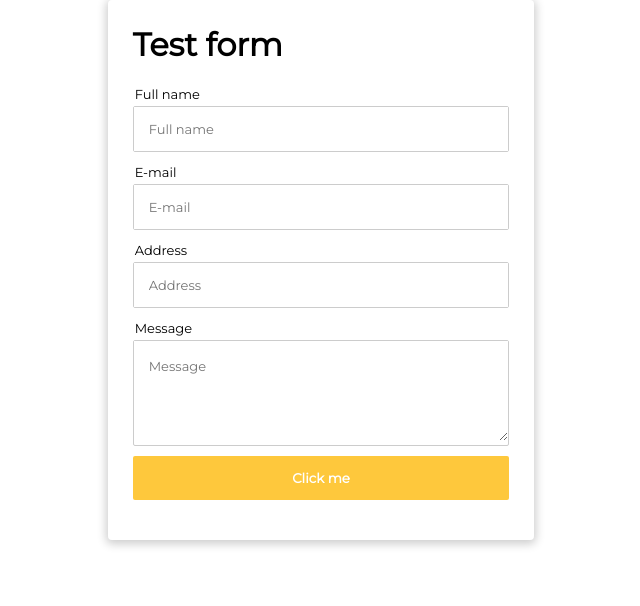
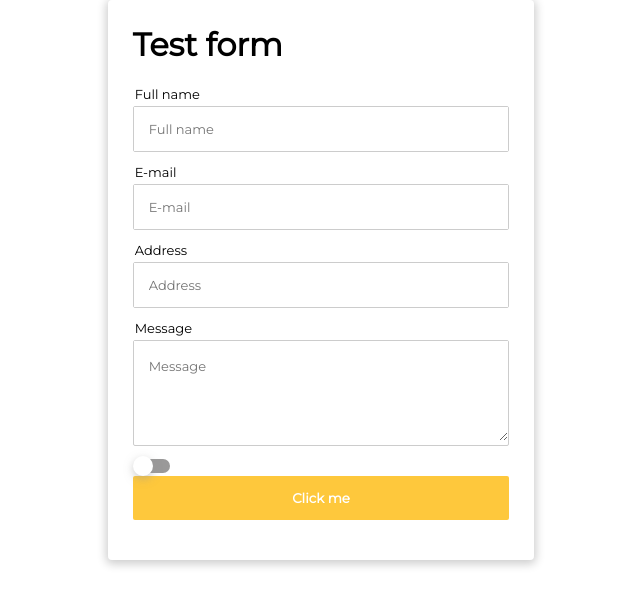
Before and after one commit to kockarevicivan/vue-zkittlez, a Vue app: page / in a window 1280 px wide. Shown: the top 606 px of the page, without its empty margins (319-959 px from the left). Built offline with nearby package versions, Linux system fonts and the light colour scheme.

Commit message:
Added ZCheckbox. Styles still static.

```diff
--- a/src/App.vue
+++ b/src/App.vue
@@ -10,6 +10,8 @@
 						<ZInput id="email" placeholder="E-mail" label="E-mail" />
 						<ZInput id="address" placeholder="Address" label="Address" />
 						<ZTextarea id="message" placeholder="Message" label="Message" />
+
+						<ZCheckbox />
 
 						<ZButton @click="buttonClick" text="Click me" />
 					</div>
@@ -26,6 +28,7 @@
 import ZTextarea from './components/ZTextarea.vue';
 import ZButton from './components/ZButton.vue';
 import ZCard from './components/ZCard.vue';
+import ZCheckbox from './components/ZCheckbox.vue';
 
 export default {
 	name: 'app',
@@ -35,7 +38,8 @@
 		ZInput,
 		ZTextarea,
 		ZButton,
-		ZCard
+		ZCard,
+		ZCheckbox
 	},
 	methods: {
 		onFullName(value) {
--- /dev/null
+++ b/src/components/ZCheckbox.vue
@@ -0,0 +1,82 @@
+<template>
+	<div class="form-item">
+        <input type="checkbox" id="checkbox" style="display:none"/>
+        <label :style="computedStyle" for="checkbox" class="toggle"><span></span></label>
+    </div>
+</template>
+
+<script>
+export default {
+	name: 'ZCheckbox',
+	props: {
+		id: String,
+		label: String
+	}
+}
+</script>
+
+<style scoped>
+.form-item {
+    display: block;
+    width: 100%;
+}
+
+.toggle {
+	position: relative;
+	display: block;
+	width: 40px;
+	height: 20px;
+	cursor: pointer;
+	-webkit-tap-highlight-color: transparent;
+	transform: translate3d(0, 0, 0);
+}
+
+.toggle:before {
+	content: "";
+	position: relative;
+	top: 3px;
+	left: 3px;
+	width: 34px;
+	height: 14px;
+	display: block;
+	background: #9A9999;
+	border-radius: 8px;
+	transition: background .2s ease;
+}
+
+.toggle span {
+	position: absolute;
+	top: 0;
+	left: 0;
+	width: 20px;
+	height: 20px;
+	display: block;
+	background: #fff;
+	border-radius: 10px;
+	box-shadow: 0 3px 8px rgba(154, 153, 153, 0.5);
+	transition: all .2s ease;
+}
+
+#checkbox:checked + .toggle:before {
+	background: rgb(254, 230, 190);
+}
+
+#checkbox:checked + .toggle span {
+	background: rgb(254, 200, 60);
+	transform: translateX(20px);
+	transition: all 0.2s cubic-bezier(0.8, 0.4, 0.3, 1.25), background 0.15s ease;
+	box-shadow: 0 3px 8px rgba(0, 0, 0, 0.2);
+}
+
+#checkbox:checked + .toggle span:before {
+	transform: scale(1);
+	opacity: 0;
+	transition: all .4s ease;
+}
+
+.center {
+	position: absolute;
+	top: calc(50% - 10px);
+	left: calc(50% - 20px);
+}
+</style>
```
